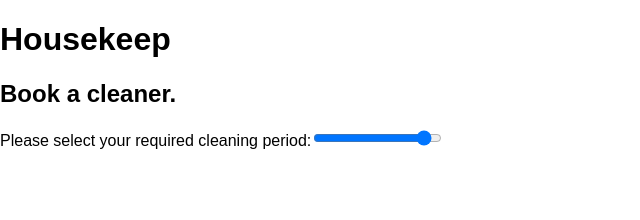
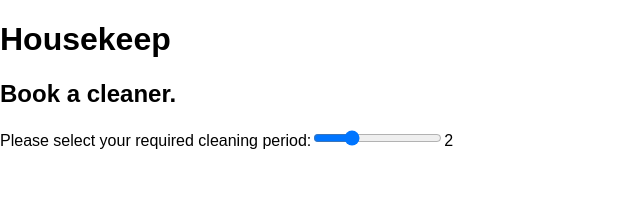
Before and after one commit to mattlub/cleaner-booking-ui, a React (Create React App) app: page / in a window 1280 px wide. Shown: the top 220 px of the page, without its empty margins (0-640 px from the left). Built offline with nearby package versions, Linux system fonts and the light colour scheme.

Commit message:
input value updates live

```diff
--- a/src/App.js
+++ b/src/App.js
@@ -3,7 +3,22 @@ import './App.css'
 import TimeInput from './components/TimeInput'
 
 class App extends Component {
-  render() {
+  constructor () {
+    super()
+    this.state = {
+      selectedPeriod: 2
+    }
+    this.handleInputChange = this.handleInputChange.bind(this)
+  }
+
+  handleInputChange (e) {
+    console.log(e.target.value)
+    this.setState({
+      selectedPeriod: e.target.value
+    })
+  }
+
+  render () {
     return (
 
       <div className="App">
@@ -16,7 +31,10 @@ class App extends Component {
           Book a cleaner.
         </h2>
 
-        <TimeInput />
+        <TimeInput
+          value={ this.state.selectedPeriod }
+          handleInputChange={ this.handleInputChange }
+        />
 
       </div>
     )
--- a/src/components/TimeInput.js
+++ b/src/components/TimeInput.js
@@ -1,11 +1,14 @@
 import React from 'react'
 
-const TimeInput = props => {
+const TimeInput = ({ value, handleInputChange }) => {
   return (
     <div>
       <label>Please select your required cleaning period:</label>
-      <input type="range" min="0.5" max="6" step="0.5" />
-      <span></span>
+      <input type="range" min="0.5" max="6" step="0.5"
+        defaultValue={ value }
+        onChange={ e => handleInputChange(e) }
+      />
+      <span>{ value }</span>
     </div>
   )
 }
```
